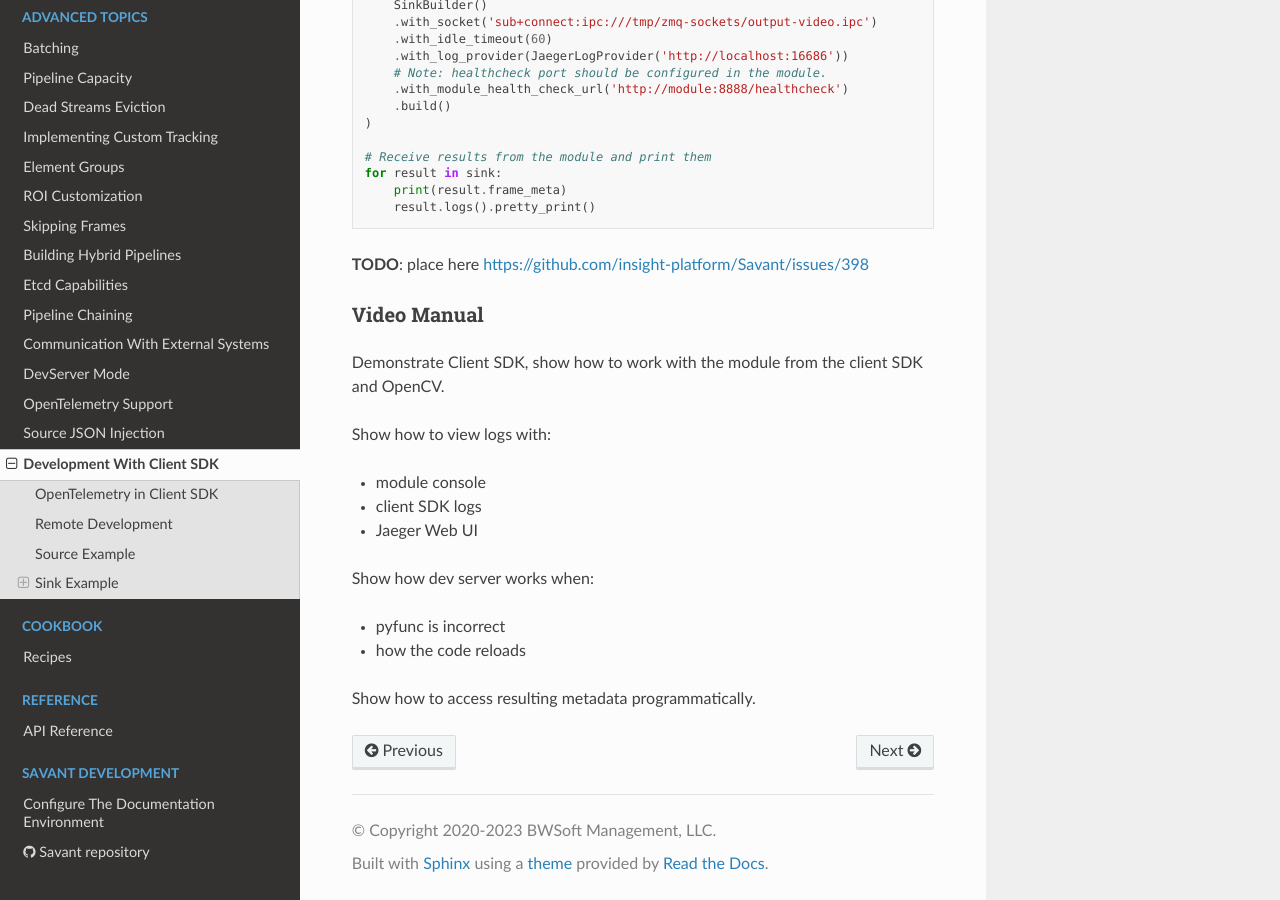
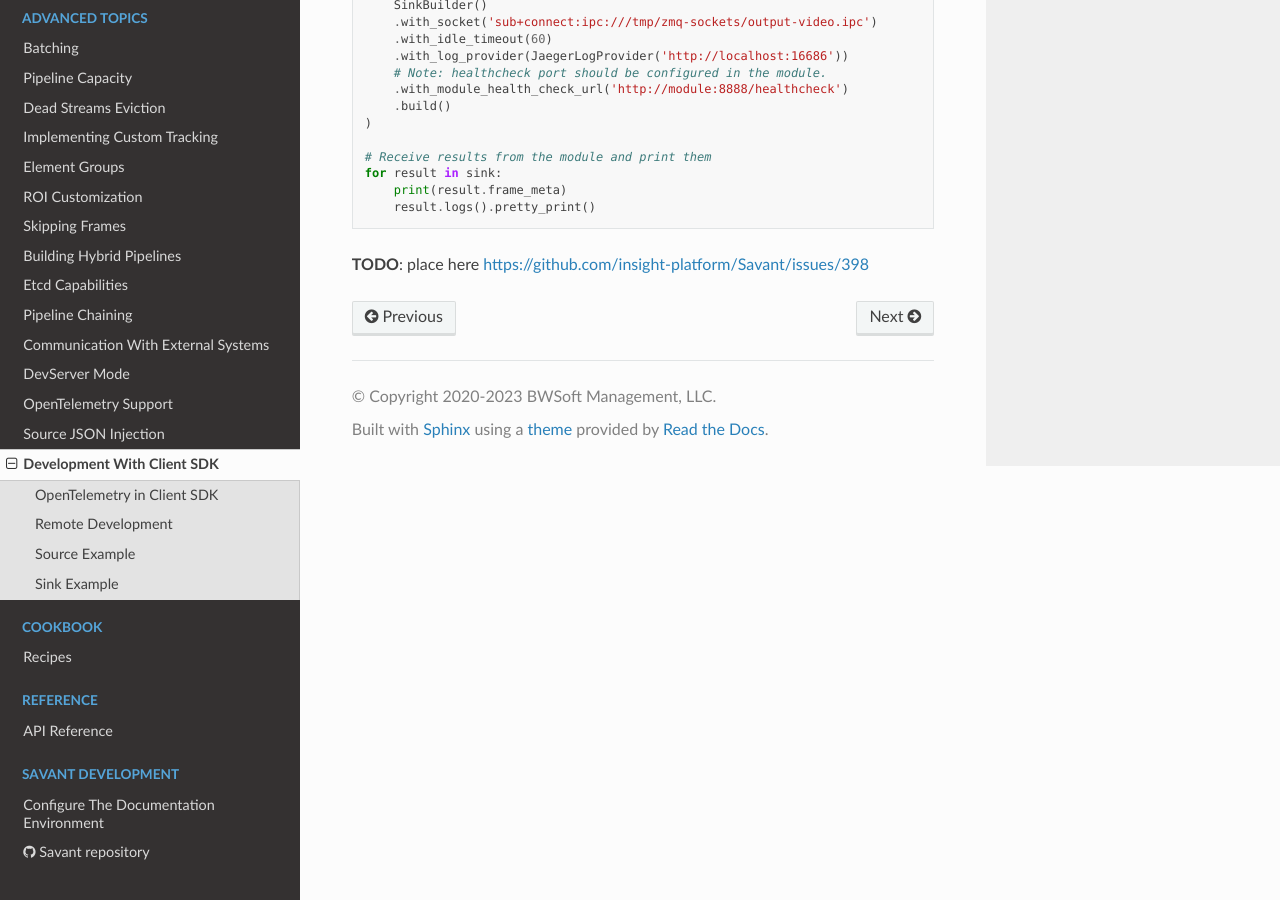
Before and after one commit to insight-platform/Savant, a Sphinx documentation site: the page built from docs/source/advanced_topics/10_client_sdk.rst, in a window 1280 px wide and 900 px high, scrolled down 2744 px. Built offline with Sphinx 7.4.7 and the Read the Docs theme 2.0.0, drawn with Linux system fonts in a browser that asks for light colours; the version number could not be read and is left out.

Commit message:
restructured

```diff
--- a/docs/source/advanced_topics/10_client_sdk.rst
+++ b/docs/source/advanced_topics/10_client_sdk.rst
@@ -1,5 +1,5 @@
 Development With Client SDK
-===========================
+---------------------------
 
 Client SDK is the most efficient approach to develop pipelines, run quality assurance tests to validate the pipeline behavior when models are under development, and to develop custom sources and sinks.
 
@@ -12,7 +12,7 @@
 - You can analyze code instrumenting in Jaeger Web GUI for every single query, which is beneficial for code optimization and debugging.
 
 OpenTelemetry in Client SDK
----------------------------
+^^^^^^^^^^^^^^^^^^^^^^^^^^^
 
 Savant supports OpenTelemetry for collecting traces and logs. Frames, delivered to a module, can optionally include OpenTelemetry propagated information, which allows instrumenting pipelines precisely.
 
@@ -35,7 +35,7 @@
 Currently we support only Jaeger OpenTelemetry collector. Logs are fetched from Jaeger REST API.
 
 Remote Development
-------------------
+^^^^^^^^^^^^^^^^^^
 
 Client SDK enables remote development, allowing running programmatic sources and sinks locally, while processing the data remotely. It can be convenient in the  following cases:
 
@@ -50,7 +50,7 @@
 To find out more, explore :doc:`/getting_started/2_module_devguide`.
 
 Source Example
---------------
+^^^^^^^^^^^^^^
 
 Sources ingest frames and their metadata to a running module.
 
@@ -86,7 +86,7 @@
 
 
 Sink Example
-------------
+^^^^^^^^^^^^
 
 Sinks retrieve results from a module.
 
@@ -113,21 +113,3 @@
 
 
 **TODO**: place here https://github.com/insight-platform/Savant/issues/398
-
-Video Manual
-^^^^^^^^^^^^
-
-Demonstrate Client SDK, show how to work with the module from the client SDK and OpenCV.
-
-Show how to view logs with:
-
-- module console
-- client SDK logs
-- Jaeger Web UI
-
-Show how dev server works when:
-
-- pyfunc is incorrect
-- how the code reloads
-
-Show how to access resulting metadata programmatically.
--- a/docs/source/getting_started/1_configure_dev_env.rst
+++ b/docs/source/getting_started/1_configure_dev_env.rst
@@ -14,8 +14,8 @@
 
 Fortunately, popular Python IDEs like PyCharm Professional and VSCode support setting up a development environment in a docker container: it gives the IDE information from where to collect available packages and their symbols.
 
-Expected Result
----------------
+Configuration Manuals
+---------------------
 
 We will guide how to configure PyCharm Professional and VSCode to use runtime environment in Docker. The GitHub repository contains a module template; we will use it to demonstrate configuring the development environment in PyCharm Professional and VSCode.
 
@@ -30,7 +30,6 @@
 
 .. toctree::
    :maxdepth: 1
-   :caption: Configure IDE
 
    1_pycharm
    1_vscode
--- a/docs/source/getting_started/1_pycharm.rst
+++ b/docs/source/getting_started/1_pycharm.rst
@@ -95,3 +95,8 @@
 .. image:: ../_static/img/dev-env/12-rescan.png
 
 After adding a new package to the ``requirements.txt``, simply press the specified hotkey to rebuild the image and update the packages.
+
+Update Runtime On Container Change
+----------------------------------
+
+.. include:: ../includes/getting_started/1_pycharm_update_docker.rst
--- /dev/null
+++ b/docs/source/includes/getting_started/1_pycharm_update_docker.rst
@@ -0,0 +1 @@
+TODO: fixit
--- /dev/null
+++ b/docs/source/includes/getting_started/1_vscode_update_docker.rst
@@ -0,0 +1 @@
+TODO: fixit
```
Also changed, not shown: docs/source/getting_started/1_vscode.rst (+6 -1 lines), docs/source/getting_started/2_module_devguide.rst (+34 -2 lines).
